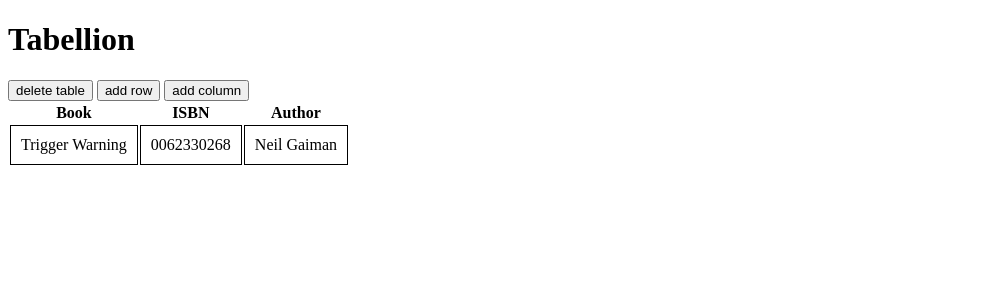
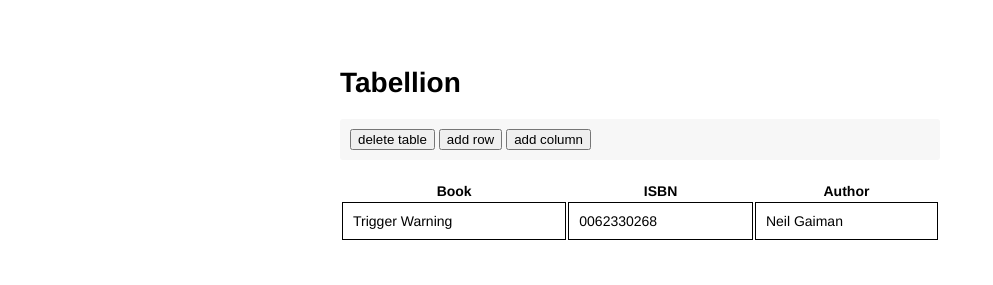
Before and after one commit to daviferreira/tabellion, a plain HTML site: page index.html in a window 1280 px wide. Shown: the whole page, without its empty margins (0-993 px from the left). Drawn offline with Linux system fonts and the light colour scheme.

Commit message:
Basic demo styling

```diff
--- a/index.html
+++ b/index.html
@@ -7,6 +7,28 @@
   <meta name="description" content="Tabellion is a lightweight script to manipulate tables, table rows and table cells.">
   <meta name="viewport" content="width=device-width, initial-scale=1">
   <style media="screen">
+    body {
+      font-family: 'Helvetica Neue', Helvetica, Arial, sans-serif;
+      font-size: 14px;
+    }
+
+    .table-contros {
+        background-color: #f7f7f7;
+        border-radius: 3px;
+        margin: 20px 0;
+        padding: 10px;
+    }
+
+    .container {
+      margin: 0 auto;
+      padding: 40px;
+      width: 600px;
+    }
+
+    table {
+      width: 100%;
+    }
+
     td {
       border: 1px solid #000;
       padding: 10px;
```
